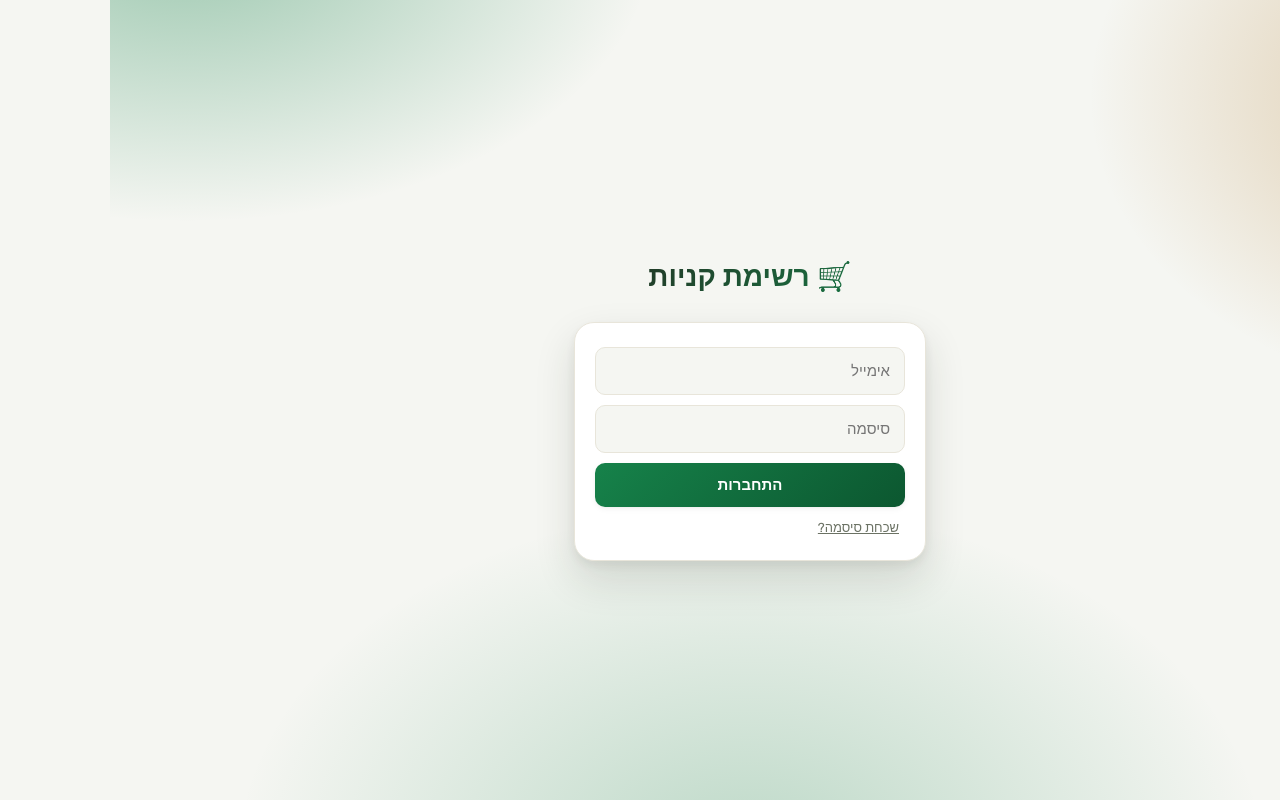
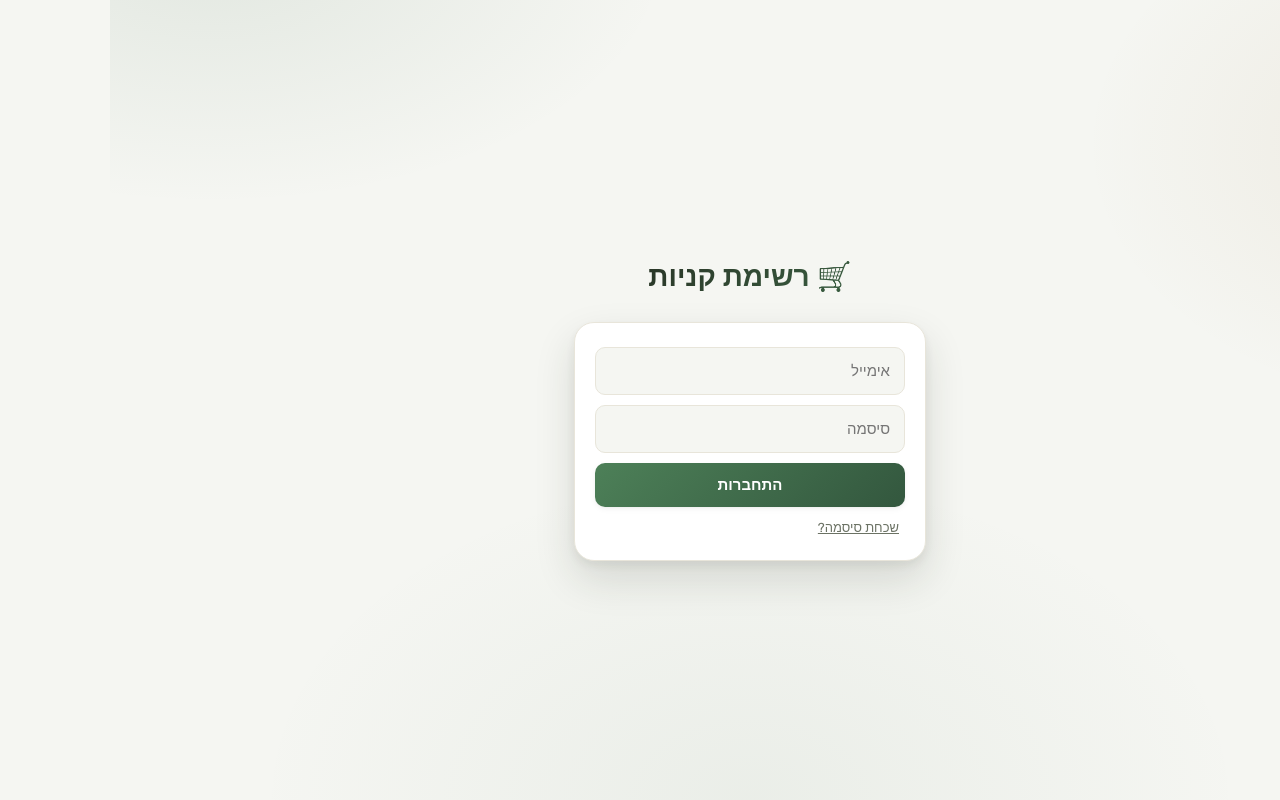
Before and after one commit to m0528530280-code/shopping-app, a React (Vite) app: page / in a window 1280 px wide. Built offline with nearby package versions, Linux system fonts and the light colour scheme; no server answers.

Commit message:
Revert color palette to pre-vivid-colors state
Restored src/index.css exactly as it was at f8ac897, before the two
color-intensity passes. Per feedback, reverting rather than tuning
further.

```diff
--- a/src/index.css
+++ b/src/index.css
@@ -5,12 +5,12 @@
   --surface-border: #E8E5DA;
   --ink: #24291F;
   --ink-soft: #6B7264;
-  --green: #16824A;       /* צריך לקנות - מצב פעיל */
-  --green-soft: #D4EDDD;
-  --amber: #A8670A;       /* נקנה - סימון */
-  --amber-soft: #FCE4B8;
-  --brick: #C23B2E;       /* מחיקה / אזהרה */
-  --brick-soft: #FADAD5;
+  --green: #3F6B49;       /* צריך לקנות - מצב פעיל */
+  --green-soft: #E7EFE6;
+  --amber: #93611A;       /* נקנה - סימון */
+  --amber-soft: #FBF0DC;
+  --brick: #A23F33;       /* מחיקה / אזהרה */
+  --brick-soft: #F7E7E4;
 
   --font-display: 'Heebo', system-ui, sans-serif;
   --font-body: 'Rubik', system-ui, sans-serif;
@@ -24,8 +24,8 @@
   --shadow-md: 0 2px 4px rgba(36,41,31,0.05), 0 10px 24px rgba(36,41,31,0.09);
   --shadow-lg: 0 4px 10px rgba(36,41,31,0.07), 0 18px 40px rgba(36,41,31,0.14);
 
-  --green-grad: linear-gradient(135deg, #16824A, #0C5730);
-  --amber-grad: linear-gradient(135deg, #A8670A, #7A4B08);
+  --green-grad: linear-gradient(135deg, #4d8058, #33573e);
+  --amber-grad: linear-gradient(135deg, #93611a, #6e4813);
   --ink-grad: linear-gradient(160deg, #2c3324, #181c12);
 
   --ease-spring: cubic-bezier(0.34, 1.56, 0.64, 1);
@@ -41,9 +41,9 @@ html, body, #root {
 
 body {
   background:
-    radial-gradient(720px 440px at 6% -8%, rgba(22,130,74,0.40) 0%, rgba(22,130,74,0) 65%),
-    radial-gradient(660px 480px at 110% 12%, rgba(168,103,10,0.36) 0%, rgba(168,103,10,0) 65%),
-    radial-gradient(860px 600px at 50% 108%, rgba(22,130,74,0.26) 0%, rgba(22,130,74,0) 60%),
+    radial-gradient(760px 420px at 8% -6%, rgba(63,107,73,0.10) 0%, rgba(63,107,73,0) 60%),
+    radial-gradient(680px 460px at 108% 18%, rgba(147,97,26,0.09) 0%, rgba(147,97,26,0) 60%),
+    radial-gradient(900px 600px at 50% 100%, rgba(63,107,73,0.06) 0%, rgba(63,107,73,0) 55%),
     var(--bg);
   background-attachment: fixed;
   color: var(--ink);
@@ -154,10 +154,10 @@ input, select {
 }
 
 .tab-bar button.active {
-  color: white;
-  background: var(--green-grad);
+  color: var(--green);
+  background: linear-gradient(135deg, var(--green-soft), #dcebdd);
   transform: translateY(-1px);
-  box-shadow: 0 3px 10px rgba(22,130,74,0.35);
+  box-shadow: 0 2px 6px rgba(63,107,73,0.12);
 }
 
 .tab-bar button.active::after {
@@ -165,7 +165,7 @@ input, select {
   width: 4px;
   height: 4px;
   border-radius: 50%;
-  background: white;
+  background: var(--green);
   margin-top: 1px;
   animation: pop-in 0.25s var(--ease-spring);
 }
@@ -192,7 +192,7 @@ input, select {
   justify-content: center;
   line-height: 1;
   animation: pop-in 0.25s var(--ease-spring);
-  box-shadow: 0 1px 3px rgba(194,59,46,0.45);
+  box-shadow: 0 1px 3px rgba(162,63,51,0.4);
 }
 
 @media (hover: hover) {
@@ -272,23 +272,20 @@ input, select {
 
 .circle-btn.needed-on {
   border-color: var(--green);
-  background: var(--green-grad);
-  color: white;
-  box-shadow: 0 2px 8px rgba(22,130,74,0.35);
+  background: linear-gradient(135deg, var(--green-soft), #dcebdd);
+  color: var(--green);
 }
 
 .circle-btn.purchased-on {
   border-color: var(--amber);
-  background: var(--amber-grad);
-  color: white;
-  box-shadow: 0 2px 8px rgba(168,103,10,0.35);
+  background: linear-gradient(135deg, var(--amber-soft), #f5e4c2);
+  color: var(--amber);
 }
 
 .circle-btn.danger {
   border-color: var(--brick);
-  background: linear-gradient(135deg, #d1493b, var(--brick));
-  color: white;
-  box-shadow: 0 2px 8px rgba(194,59,46,0.3);
+  background: var(--brick-soft);
+  color: var(--brick);
 }
 
 .check-icon path {
@@ -310,7 +307,7 @@ input, select {
 .price-input:focus {
   outline: none;
   border-color: var(--green);
-  box-shadow: 0 0 0 3px rgba(22,130,74,0.20);
+  box-shadow: 0 0 0 3px rgba(63,107,73,0.15);
   background: var(--surface);
 }
 
@@ -352,7 +349,7 @@ input, select {
 .search-box:focus {
   outline: none;
   border-color: var(--green);
-  box-shadow: 0 0 0 3px rgba(22,130,74,0.20);
+  box-shadow: 0 0 0 3px rgba(63,107,73,0.15);
 }
 
 /* -- Category header -- */
@@ -393,7 +390,7 @@ input, select {
 .progress-fill {
   height: 100%;
   border-radius: 999px;
-  background: linear-gradient(90deg, var(--green), #2FAE68);
+  background: linear-gradient(90deg, var(--green), #5a9166);
   transition: width 0.45s var(--ease-out);
 }
 
@@ -531,7 +528,7 @@ input, select {
 .auth-screen input:focus {
   outline: none;
   border-color: var(--green);
-  box-shadow: 0 0 0 3px rgba(22,130,74,0.20);
+  box-shadow: 0 0 0 3px rgba(63,107,73,0.15);
 }
 .auth-error {
   color: var(--brick);
```
